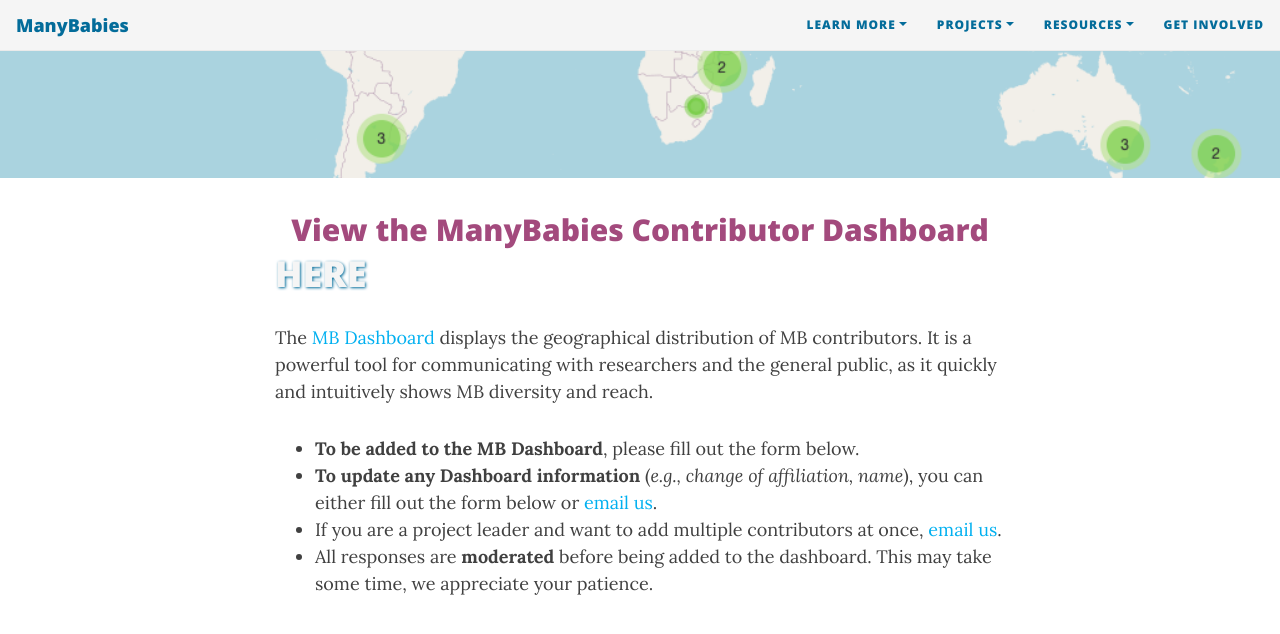
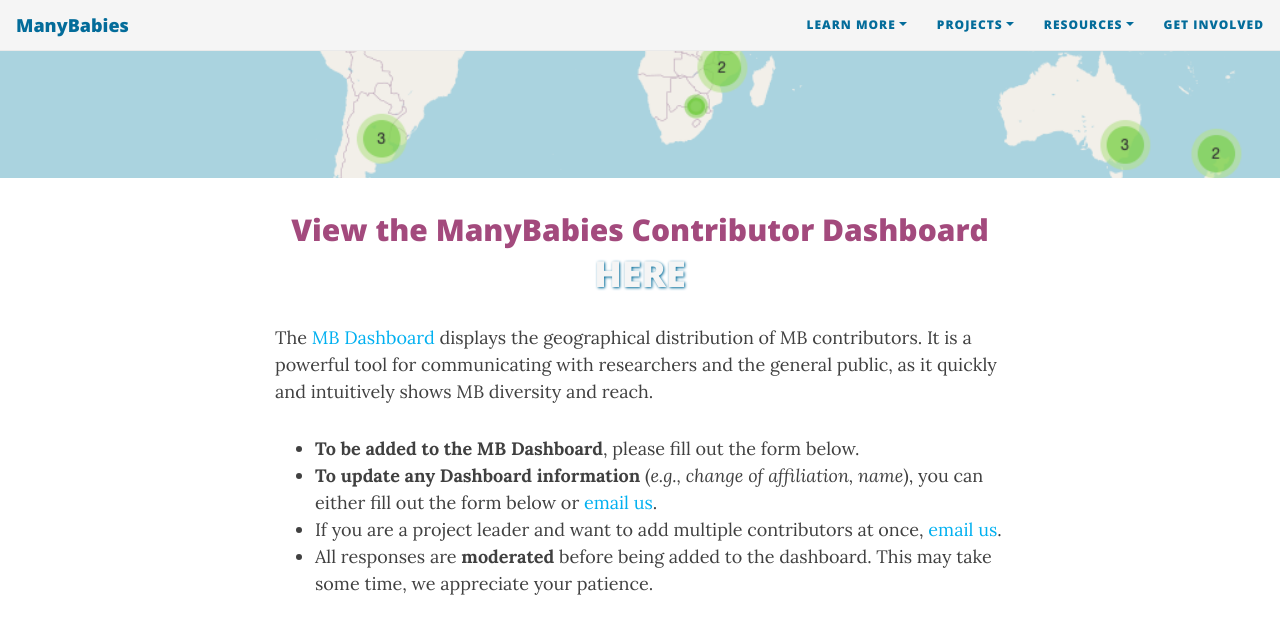
Before and after one commit to manybabies/manybabies.github.io, a Jekyll site: the page built from map.md, in a window 1280 px wide and 900 px high, scrolled down 397 px. Shown: the top 634 px of the window. Built offline with Jekyll 4.4.1, drawn with Linux system fonts in a browser that asks for light colours; nearby versions of some CDN libraries; some web fonts are replaced; grey boxes are pictures that could not be loaded.

Commit message:
Update map.md

```diff
--- a/map.md
+++ b/map.md
@@ -6,7 +6,7 @@
 
 <section>
 <h2 align="center">View the ManyBabies Contributor Dashboard</h2>
-<h1><a href="https://manybabies.shinyapps.io/shiny_mb_map/" target="blank"></a>HERE</h1>
+<h1 align="center"><a href="https://manybabies.shinyapps.io/shiny_mb_map/" target="blank"></a>HERE</h1>
 </section>
 
 The [MB Dashboard](https://manybabies.shinyapps.io/shiny_mb_map/) displays the geographical distribution of MB contributors. It is a powerful tool for communicating with researchers and the general public, as it quickly and intuitively shows MB diversity and reach.
```
